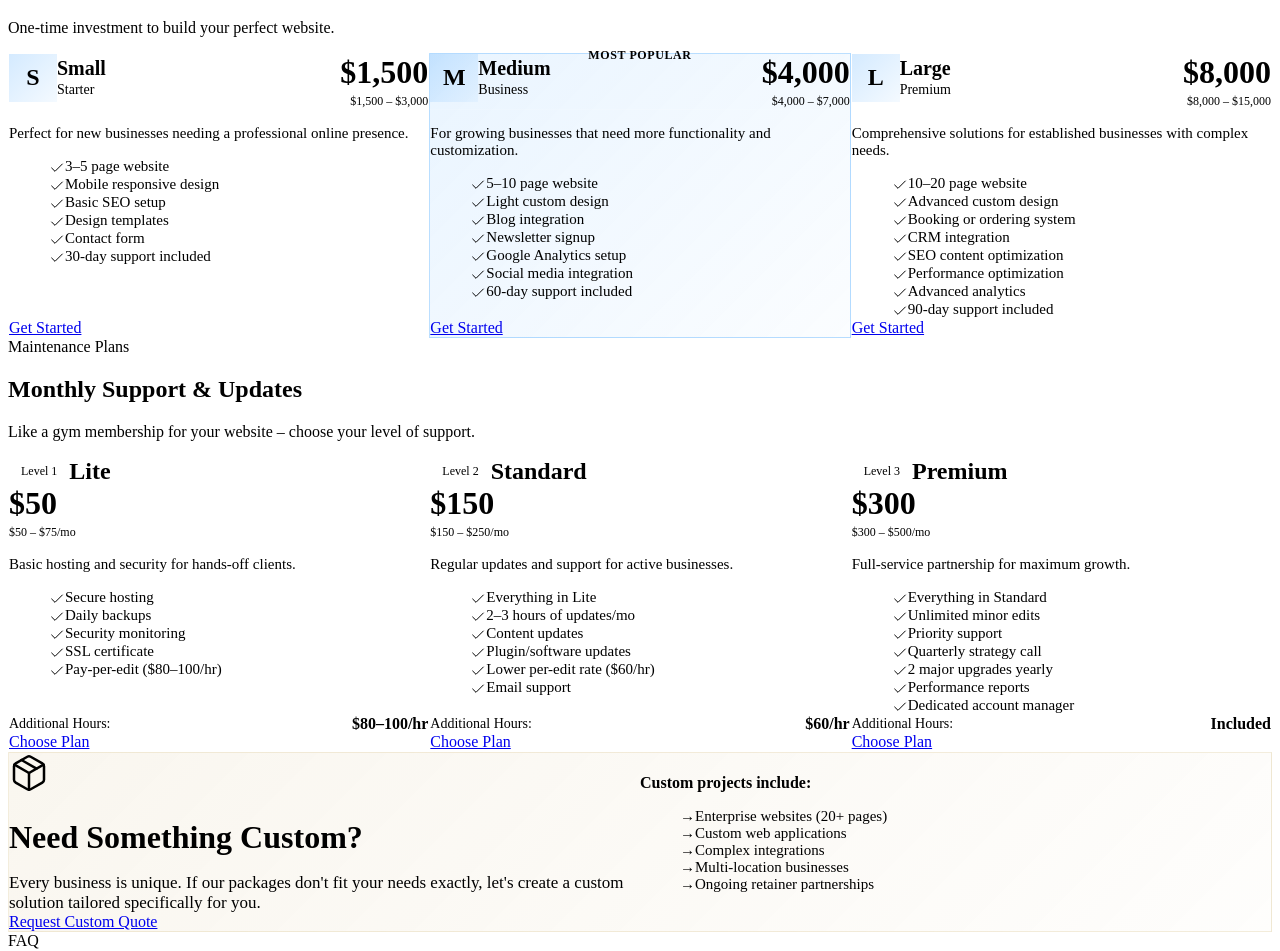
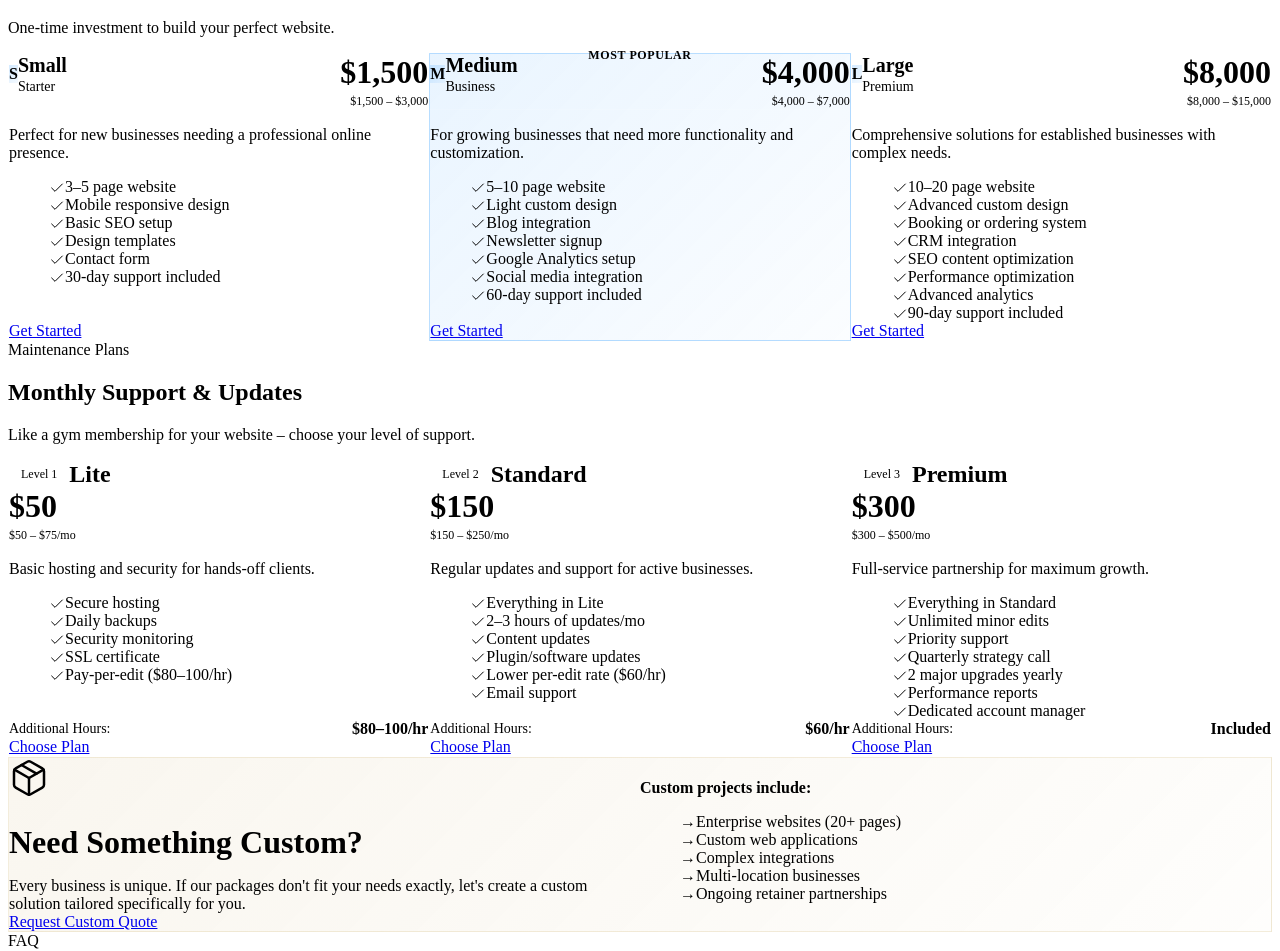
Before and after one commit to HamesInFlames/Company---website, a React (Vite) app: page /pricing in a window 1280 px wide. Shown: the part 286-1237 px from the top of the page. Built offline with nearby package versions, Linux system fonts and the light colour scheme; the HTML template or start-up script is replaced by a standard one.

Commit message:
Fix: Standardize spacing, font sizes, and icon sizes across all pages

```diff
--- a/src/pages/About.css
+++ b/src/pages/About.css
@@ -2,7 +2,7 @@
 
 /* Hero */
 .about-hero {
-  padding: 12rem var(--space-lg) 6rem;
+  padding: 12rem var(--space-lg) 4rem;
   text-align: center;
   position: relative;
   overflow: hidden;
@@ -52,7 +52,7 @@
 
 .story-content p {
   margin-bottom: var(--space-md);
-  font-size: 1.0625rem;
+  font-size: var(--text-md);
 }
 
 .story-image {
@@ -153,8 +153,8 @@
 }
 
 .value-icon {
-  width: 56px;
-  height: 56px;
+  width: var(--icon-lg);
+  height: var(--icon-lg);
   background: linear-gradient(135deg, rgba(41, 151, 255, 0.2), rgba(41, 151, 255, 0.05));
   border-radius: var(--radius-md);
   display: flex;
@@ -170,7 +170,7 @@
 }
 
 .value-card p {
-  font-size: 0.9375rem;
+  font-size: var(--text-sm);
   color: var(--color-gray);
 }
 
@@ -192,7 +192,7 @@
 }
 
 .approach-text > p {
-  font-size: 1.0625rem;
+  font-size: var(--text-md);
   margin-bottom: var(--space-xl);
 }
 
@@ -274,7 +274,7 @@
 }
 
 .timeline-content p {
-  font-size: 0.9375rem;
+  font-size: var(--text-sm);
   color: var(--color-gray);
 }
 
--- a/src/pages/Contact.css
+++ b/src/pages/Contact.css
@@ -181,7 +181,7 @@
 }
 
 .form-success p {
-  font-size: 1.0625rem;
+  font-size: var(--text-md);
   color: var(--color-light-gray);
   max-width: 400px;
   margin: 0 auto var(--space-xl);
@@ -207,7 +207,7 @@
 }
 
 .info-section > p {
-  font-size: 0.9375rem;
+  font-size: var(--text-sm);
   color: var(--color-gray);
   margin-bottom: var(--space-lg);
 }
@@ -226,8 +226,8 @@
 }
 
 .method-icon {
-  width: 44px;
-  height: 44px;
+  width: var(--icon-md);
+  height: var(--icon-md);
   background: rgba(41, 151, 255, 0.15);
   border-radius: var(--radius-md);
   display: flex;
@@ -315,7 +315,7 @@
 }
 
 .response-time p {
-  font-size: 0.9375rem;
+  font-size: var(--text-sm);
   color: var(--color-silver);
   margin: 0;
 }
--- a/src/pages/Home.css
+++ b/src/pages/Home.css
@@ -131,8 +131,8 @@
 }
 
 .service-icon {
-  width: 60px;
-  height: 60px;
+  width: var(--icon-lg);
+  height: var(--icon-lg);
   background: linear-gradient(135deg, rgba(41, 151, 255, 0.2), rgba(41, 151, 255, 0.05));
   border-radius: var(--radius-md);
   display: flex;
@@ -230,7 +230,7 @@
 }
 
 .project-content p {
-  font-size: 0.9375rem;
+  font-size: var(--text-sm);
   color: var(--color-gray);
   line-height: 1.5;
 }
@@ -304,7 +304,7 @@
 }
 
 .step-content p {
-  font-size: 0.9375rem;
+  font-size: var(--text-sm);
   color: var(--color-gray);
 }
 
--- a/src/pages/Portfolio.css
+++ b/src/pages/Portfolio.css
@@ -160,7 +160,7 @@
 }
 
 .portfolio-card-content p {
-  font-size: 0.9375rem;
+  font-size: var(--text-sm);
   color: var(--color-gray);
   line-height: 1.6;
   margin-bottom: var(--space-md);
@@ -328,7 +328,7 @@
 }
 
 .showcase-description {
-  font-size: 1.0625rem;
+  font-size: var(--text-md);
   color: var(--color-light-gray);
   margin-bottom: var(--space-xl);
   line-height: 1.7;
@@ -360,7 +360,7 @@
   display: flex;
   align-items: center;
   gap: var(--space-sm);
-  font-size: 0.9375rem;
+  font-size: var(--text-sm);
   color: var(--color-gray);
 }
 
--- a/src/pages/Pricing.css
+++ b/src/pages/Pricing.css
@@ -105,14 +105,14 @@
 }
 
 .size-icon {
-  width: 48px;
-  height: 48px;
+  width: var(--icon-md);
+  height: var(--icon-md);
   background: linear-gradient(135deg, rgba(41, 151, 255, 0.2), rgba(41, 151, 255, 0.05));
   border-radius: var(--radius-md);
   display: flex;
   align-items: center;
   justify-content: center;
-  font-size: 1.5rem;
+  font-size: var(--text-xl);
   font-weight: 700;
   color: var(--color-accent);
 }
@@ -144,7 +144,7 @@
 
 /* Pricing Description */
 .pricing-description {
-  font-size: 0.9375rem;
+  font-size: var(--text-sm);
   color: var(--color-light-gray);
   margin-bottom: var(--space-lg);
 }
@@ -163,7 +163,7 @@
   align-items: flex-start;
   gap: var(--space-sm);
   color: var(--color-silver);
-  font-size: 0.9375rem;
+  font-size: var(--text-sm);
 }
 
 .pricing-features li .icon {
@@ -263,7 +263,7 @@
 }
 
 .quote-content p {
-  font-size: 1.0625rem;
+  font-size: var(--text-md);
   color: var(--color-light-gray);
   margin-bottom: var(--space-xl);
 }
@@ -285,7 +285,7 @@
   align-items: center;
   gap: var(--space-sm);
   color: var(--color-gray);
-  font-size: 0.9375rem;
+  font-size: var(--text-sm);
 }
 
 .quote-examples li::before {
@@ -317,7 +317,7 @@
 }
 
 .faq-item p {
-  font-size: 0.9375rem;
+  font-size: var(--text-sm);
   color: var(--color-gray);
   margin: 0;
 }
--- a/src/pages/Services.css
+++ b/src/pages/Services.css
@@ -99,8 +99,8 @@
 }
 
 .category-icon {
-  width: 72px;
-  height: 72px;
+  width: var(--icon-lg);
+  height: var(--icon-lg);
   background: linear-gradient(135deg, rgba(41, 151, 255, 0.2), rgba(41, 151, 255, 0.05));
   border: 1px solid rgba(41, 151, 255, 0.3);
   border-radius: var(--radius-lg);
@@ -117,7 +117,7 @@
 }
 
 .service-category-header p {
-  font-size: 1.0625rem;
+  font-size: var(--text-md);
   color: var(--color-gray);
 }
 
@@ -162,7 +162,7 @@
 }
 
 .service-item-content p {
-  font-size: 0.9375rem;
+  font-size: var(--text-sm);
   color: var(--color-gray);
   margin: 0;
 }
--- a/src/styles/index.css
+++ b/src/styles/index.css
@@ -39,6 +39,19 @@
   --space-2xl: 4rem;
   --space-3xl: 6rem;
   --space-4xl: 8rem;
+
+  /* Icon Sizes */
+  --icon-sm: 32px;
+  --icon-md: 48px;
+  --icon-lg: 60px;
+
+  /* Font Sizes */
+  --text-xs: 0.75rem;
+  --text-sm: 0.875rem;
+  --text-base: 1rem;
+  --text-md: 1.0625rem;
+  --text-lg: 1.125rem;
+  --text-xl: 1.25rem;
 
   /* Layout */
   --max-width: 1200px;
```
